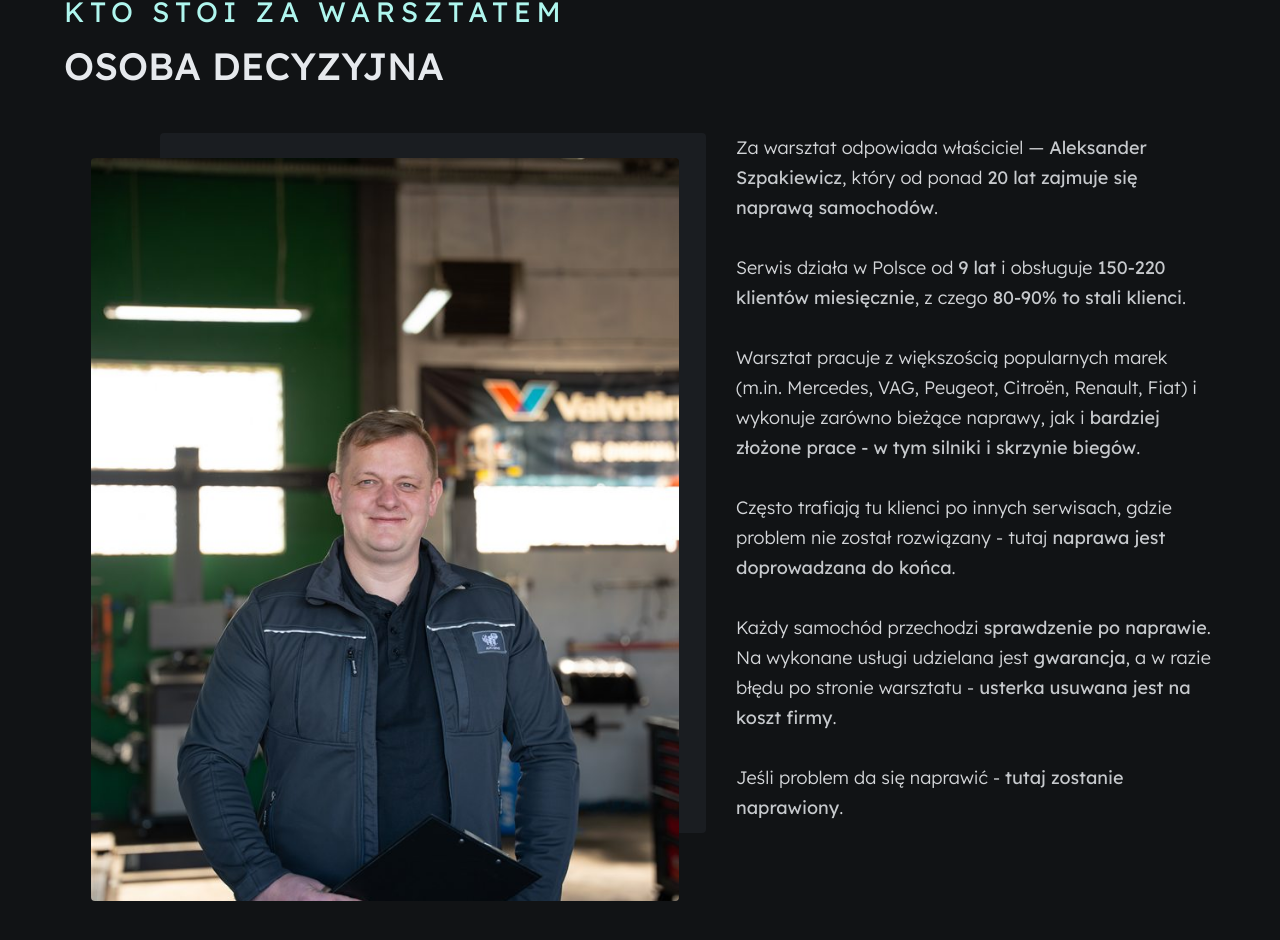
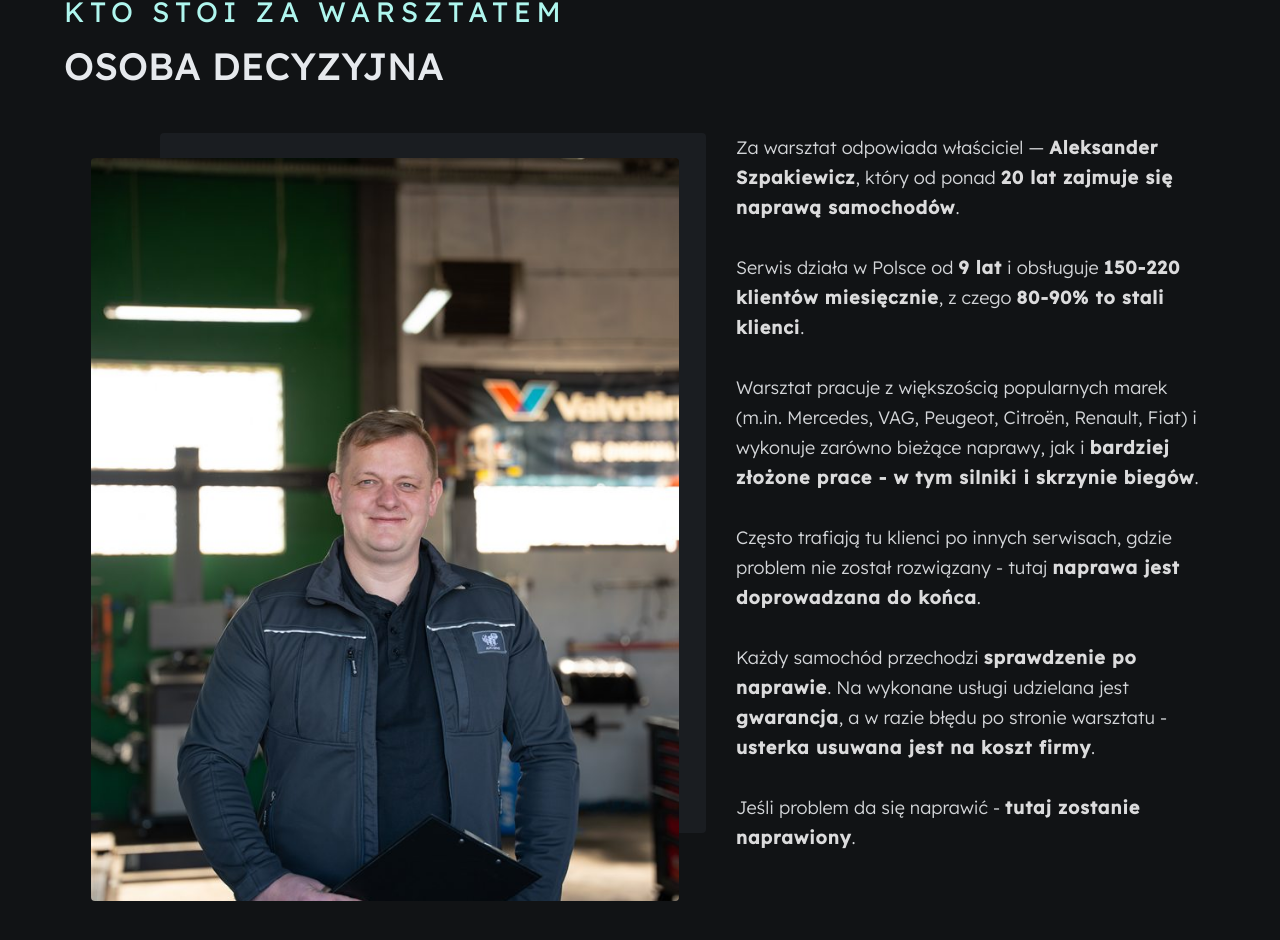
Before and after one commit to BorysPresn/som-website, a React (Vite) app: page / in a window 1280 px wide. Shown: the part 5813-6753 px from the top of the page. Built offline with nearby package versions, Linux system fonts and the light colour scheme.

Commit message:
fix: update strong text styles for better visibility

```diff
--- a/src/sections/Owner/Owner.module.scss
+++ b/src/sections/Owner/Owner.module.scss
@@ -67,8 +67,9 @@
 }
 
 .text strong {
-  color: $color-text-headings;
-  font-weight: $fw-regular;
+  color: $white;
+  font-weight: 600;
+  letter-spacing: 1px;
 }
 
 @media (min-width: $bp-tablet) {
```
